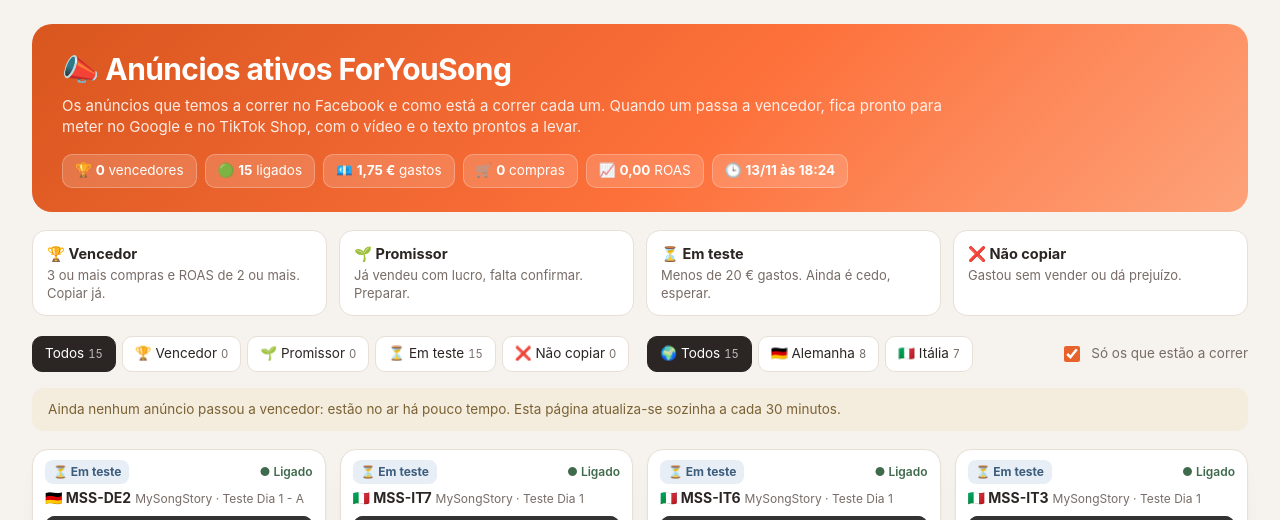
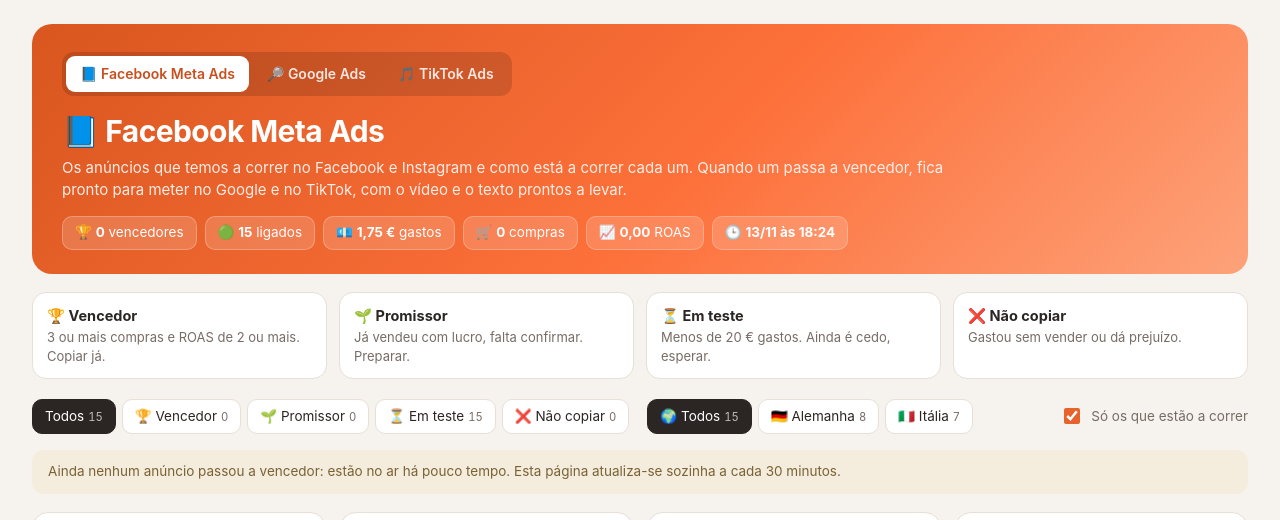
Before and after one commit to Mistertuga/vencedores-fys, a plain HTML site: page index.html in a window 1280 px wide. Shown: the top 520 px of the page. Drawn offline with Linux system fonts and the light colour scheme; grey boxes are pictures that could not be loaded.

Commit message:
Vencedores atualizados a 13/11/2026 19:11

```diff
--- a/index.html
+++ b/index.html
@@ -104,15 +104,25 @@
     main { grid-template-columns: 1fr; }
 
   }
+  .plats { display: inline-flex; gap: 4px; padding: 4px; margin-bottom: 18px; background: rgba(0,0,0,.14); border-radius: 12px; flex-wrap: wrap; }
+  .plats button { border: 0; background: none; color: #fff; font-size: 14px; font-weight: 600; padding: 8px 14px; border-radius: 9px; cursor: pointer; opacity: .85; }
+  .plats button:hover { opacity: 1; background: rgba(255,255,255,.12); }
+  .plats button.ativo { background: #fff; color: var(--ameixa-escuro); opacity: 1; }
+  .vazio-plat { margin: 18px var(--margem) 56px; padding: 56px 24px; text-align: center; background: var(--cartao); border: 1px dashed var(--linha); border-radius: 16px; color: var(--suave); }
+  .vazio-plat b { display: block; font-size: 19px; color: var(--texto); margin-bottom: 6px; }
 </style>
 </head>
 <body>
 <header class="hero">
-  <h1>📣 Anúncios ativos ForYouSong</h1>
-  <p>Os anúncios que temos a correr no Facebook e como está a correr cada um. Quando um passa a vencedor, fica pronto para meter no Google e no TikTok Shop, com o vídeo e o texto prontos a levar.</p>
+  <div class="plats" id="plats">
+    <button data-p="meta">📘 Facebook Meta Ads</button><button data-p="google">🔎 Google Ads</button><button data-p="tiktok">🎵 TikTok Ads</button>
+  </div>
+  <h1 id="titulo">📣 Anúncios ativos ForYouSong</h1>
+  <p id="desc">Os anúncios que temos a correr no Facebook e como está a correr cada um. Quando um passa a vencedor, fica pronto para meter no Google e no TikTok Shop, com o vídeo e o texto prontos a levar.</p>
   <div class="chips" id="chips"></div>
 </header>
 
+<section class="vazio-plat" id="vazio-plat" hidden></section>
 <section class="passos">
   <div class="passo"><b>🏆 Vencedor</b>3 ou mais compras e ROAS de 2 ou mais. Copiar já.</div>
   <div class="passo"><b>🌱 Promissor</b>Já vendeu com lucro, falta confirmar. Preparar.</div>
@@ -235,8 +245,30 @@
     if (navigator.clipboard && navigator.clipboard.writeText) navigator.clipboard.writeText(t).then(fim, () => velho(t, fim)); else velho(t, fim);
   }
   function velho(t, fim) { const a = document.createElement("textarea"); a.value = t; document.body.appendChild(a); a.select(); document.execCommand("copy"); a.remove(); fim(); }
+  // três plataformas: só a Meta tem números ligados por agora
+  const PLAT = {
+    meta: { t: "📘 Facebook Meta Ads", d: "Os anúncios que temos a correr no Facebook e Instagram e como está a correr cada um. Quando um passa a vencedor, fica pronto para meter no Google e no TikTok, com o vídeo e o texto prontos a levar." },
+    google: { t: "🔎 Google Ads", d: "Os anúncios que a equipa do Google tem a correr." },
+    tiktok: { t: "🎵 TikTok Ads", d: "Os anúncios que a equipa do TikTok tem a correr." },
+  };
+  let plat = "meta";
+  try { plat = localStorage.getItem("anuncios-fys-plat") || "meta"; } catch (e) {}
+  function mostraPlat() {
+    if (!PLAT[plat]) plat = "meta";
+    document.querySelectorAll("#plats button").forEach((b) => b.classList.toggle("ativo", b.dataset.p === plat));
+    document.getElementById("titulo").textContent = PLAT[plat].t;
+    document.getElementById("desc").textContent = PLAT[plat].d;
+    const meta = plat === "meta";
+    for (const sel of ["#chips", ".passos", ".filtros", "#lista", "#rodape"]) document.querySelector(sel).hidden = !meta;
+    document.getElementById("aviso").hidden = !meta || D.itens.some((f) => f.veredito === "vencedor");
+    const v = document.getElementById("vazio-plat");
+    v.hidden = meta;
+    v.innerHTML = `<b>${PLAT[plat].t}: ainda sem números</b>Esta parte ainda não está ligada à conta. Quando estiver, os anúncios aparecem aqui como os da Meta.`;
+  }
+  document.querySelectorAll("#plats button").forEach((b) => b.onclick = () => { plat = b.dataset.p; try { localStorage.setItem("anuncios-fys-plat", plat); } catch (e) {} mostraPlat(); });
   document.getElementById("so-ligados").onchange = (e) => { est.so = e.target.checked; guarda(); desenha(); };
   desenha();
+  mostraPlat();
 </script>
 </body>
 </html>
```
